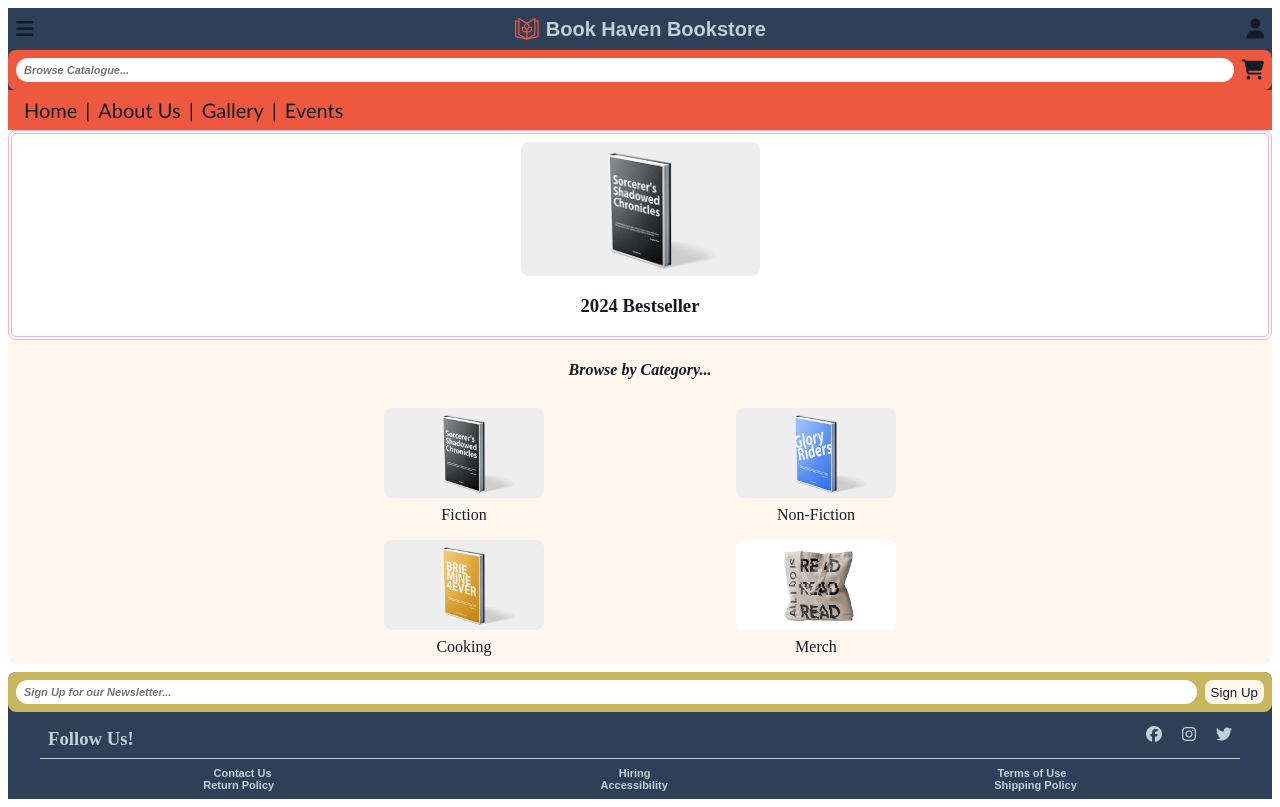
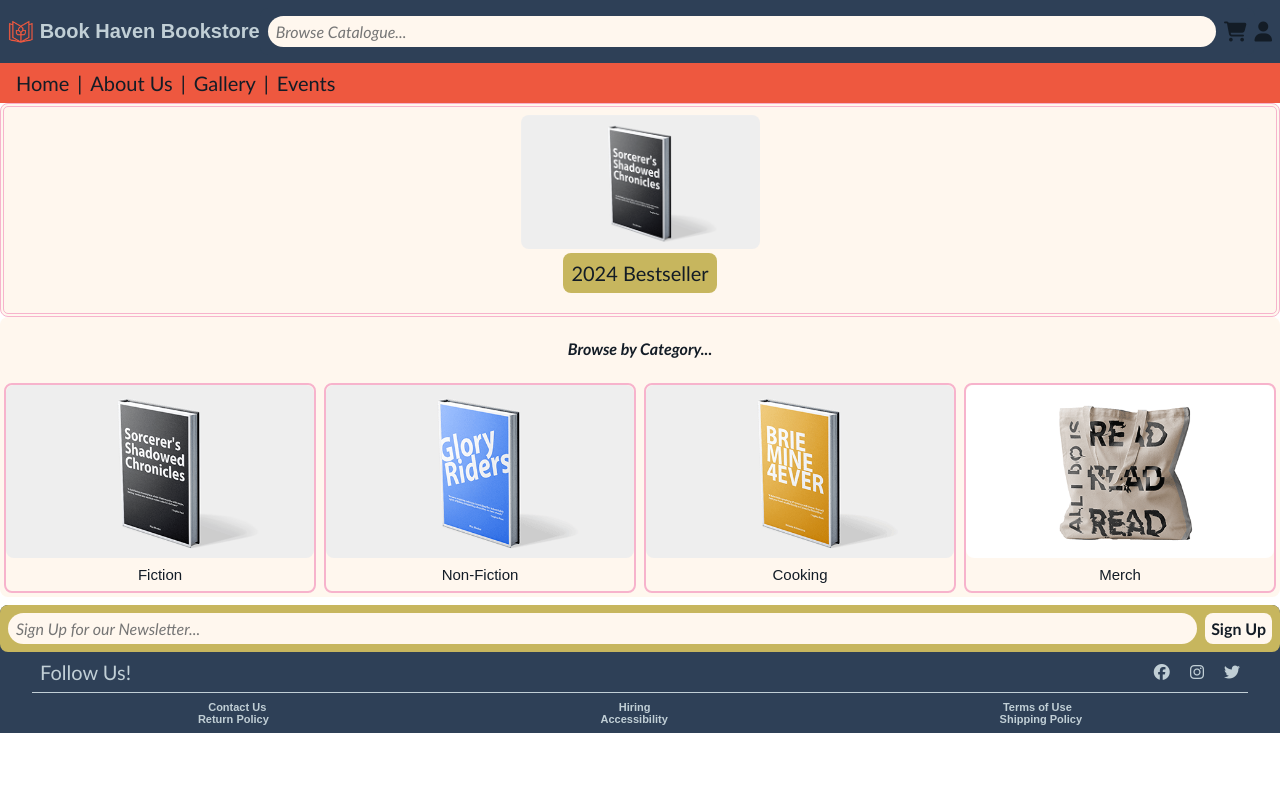
Before and after one commit to Pzang1994/stackblitz-Book-Haven-Bookstore, a website: page index.html in a window 1280 px wide. Drawn offline with Linux system fonts and the light colour scheme.

Commit message:
Set Body padding and margin to 0px; Set Font settings throughout body; Add styles to Banner on Homepage; Set Hamburger menu display to none when screen is larger; Create placeholder for searchbar to move to when screen is larger; Create function in js to move searchbar when screen is larger and move searchbar again when screen is smaller; Set background caller of searchbar to change when searchbar moves; Set searchbar and container div to flex: auto when searchbar moves

```diff
--- a/index.html
+++ b/index.html
@@ -23,13 +23,16 @@
           <img src="img/Client3_Logo_Orange.png" alt="Orange Book Haven Logo - an open book" id="Logo">
           <h1 style="display: inline;">Book Haven Bookstore</h1>
         </div>
+        <div id="placeholder-1"></div>
         <span class="fa-solid fa-user" id="User"></span>
       </div>
-      <form class="searchbar">
+      <div id="placeholder-2">
+      <form id="searchbar">
         <input type="search" name="Catalogue" placeholder="Browse Catalogue...">
         <button type="submit" style="display: none;"></button>
         <span class="fa-solid fa-cart-shopping" id="Cart"></span>
       </form>
+      </div>
       <nav>
         <div id="full-menu">
           <a href="/" aria-current="page">Home</a>
@@ -72,7 +75,7 @@
     </main>
     <footer>
       <form class="Newsletter">
-        <input type="search" Name="Newsletter" placeholder="Sign Up for our Newsletter...">
+        <input type="email" Name="Newsletter" placeholder="Sign Up for our Newsletter...">
         <button type="submit">Sign Up</button>
       </form>
       <div id="Footer">
--- a/script.js
+++ b/script.js
@@ -2,6 +2,9 @@ const log = console.log;
 
 let hamburgerMenu = document.getElementById("hamburger-menu");
 let links = document.getElementById("hamburger-links");
+let placeHolder1 = document.getElementById("placeholder-1");
+let placeHolder2 = document.getElementById("placeholder-2");
+let searchBar = document.getElementById("searchbar");
 
 function displayMenu(){
     if (links.style.display === "none"){
@@ -14,3 +17,19 @@ function displayMenu(){
 };
 
 hamburgerMenu.addEventListener("click", displayMenu);
+
+function moveSearchbar(mediaQuery) {
+    if (mediaQuery.matches) {
+        placeHolder1.appendChild(searchBar);
+        console.log("Minimum width reached!");
+    } else if (placeHolder1.hasChildNodes()){
+        placeHolder2.appendChild(searchBar);
+        console.log("Below minimum width.");
+    }
+  }
+
+  const minWidthMediaQuery = window.matchMedia("(min-width: 480px)");
+
+moveSearchbar(minWidthMediaQuery);
+
+minWidthMediaQuery.addEventListener("change", moveSearchbar);
--- a/styles.css
+++ b/styles.css
@@ -19,6 +19,9 @@ font: 900 11px Arial, sans-serif; (Captions)
 */
 body{
   color: #131C26;
+  font: 16px Calibri, sans-serif;
+  padding: 0px;
+  margin: 0px;
 }
 
 header, footer, #Footer{
@@ -49,7 +52,7 @@ header>nav{
 #hamburger-links{
   display: none;
   position:absolute;
-  left: 8px;
+  left: 0px;
   list-style: none;
   text-align: left;
   padding: 0px;
@@ -88,27 +91,31 @@ h1{
   line-height: 25px;
 }
 
-.searchbar{
+#searchbar{
   display: flex;
   align-items: center;
   padding: 8px 8px 8px 8px;
   border-radius: 8px;
   background-color: #EE583F;
-  font-size: 20px;
+}
+
+#searchbar>input, .Newsletter>input{
+  flex:1 1 auto;
+  border-radius: 16px;
+  border-style: none;
+  padding: 6px 8px;
+  font: 16px Calibri, sans-serif;
+  background-color: #FFF7EE;
+}
+
+#searchbar>input:placeholder-shown, .Newsletter>input:placeholder-shown{
+  font-style: italic;
 }
 
 #Cart{
   margin-left: 8px;
 }
 
-.searchbar>input, .Newsletter>input{
-  flex:1 1 auto;
-  border-radius: 16px;
-  border-style: none;
-  padding: 6px 8px;
-  font: 900 11px Arial, sans-serif;
-  font-style: italic;
-}
 
 #full-menu{
   display: none;
@@ -126,6 +133,24 @@ h1{
     color:#131C26;
     padding: 0px 8px;
   }
+
+  #hamburger, .hamburger-menu{
+    display: none;
+  }
+
+  .Categories{
+    flex-wrap: nowrap !important;
+  }
+
+  #placeholder-1{
+    display: flex;
+    flex: auto;
+  }
+
+  #searchbar{
+    flex: auto;
+    background-color: #2E4057;
+  }
 }
 
 .banner{
@@ -134,6 +159,7 @@ h1{
   align-items: center;
   border: 4px double #F7B3CC;
   border-radius: 8px;
+  background-color: #FFF7EE;
 }
 
 .banner>img{
@@ -141,9 +167,23 @@ h1{
   margin: 8px 0px 0px 0px;
 }
 
+.banner>h3{
+  padding: 8px;
+  border-radius: 8px;
+  margin-top: 4px;
+  background-color: #C7B65E;
+}
 
 img{
   border-radius: 8px;
+}
+
+h3{
+  font: 20px Calibri, sans-serif;
+}
+
+h4{
+  font: 900 16px Calibri, sans-serif;
 }
 
 .Box{
@@ -158,13 +198,14 @@ img{
 
 
 .Category-Picture{
-  width: 160px;
+  width: 100%;
 }
 
 .Categories{
   display: flex;
   flex-wrap: wrap;
   justify-content: space-around;
+  font: 15px Comfortaa, sans-serif;
 }
 
 .Category{
@@ -175,12 +216,14 @@ img{
   display: flex;
   flex-direction: column;
   align-items: center;
-  padding: 8px;
+  border: 2px solid #F7B3CC;
+  border-radius: 8px;
+  margin: 4px;
 }
 
 .Category>p{
   margin: 0px;
-  padding-top: 8px;
+  padding: 8px;
 }
 
 .Newsletter{
@@ -196,6 +239,8 @@ img{
   background-color: #FFF7EE;
   color: #131C26;
   border-style: none;
+  font: 900 16px Calibri, sans-serif;
+  text-align: center;
 }
 
 footer{
@@ -209,7 +254,7 @@ footer{
 }
 
 .Social>h3{
-  margin: 16px 0px 8px 8px;
+  margin: 8px;
 }
 
 .Social{
```
